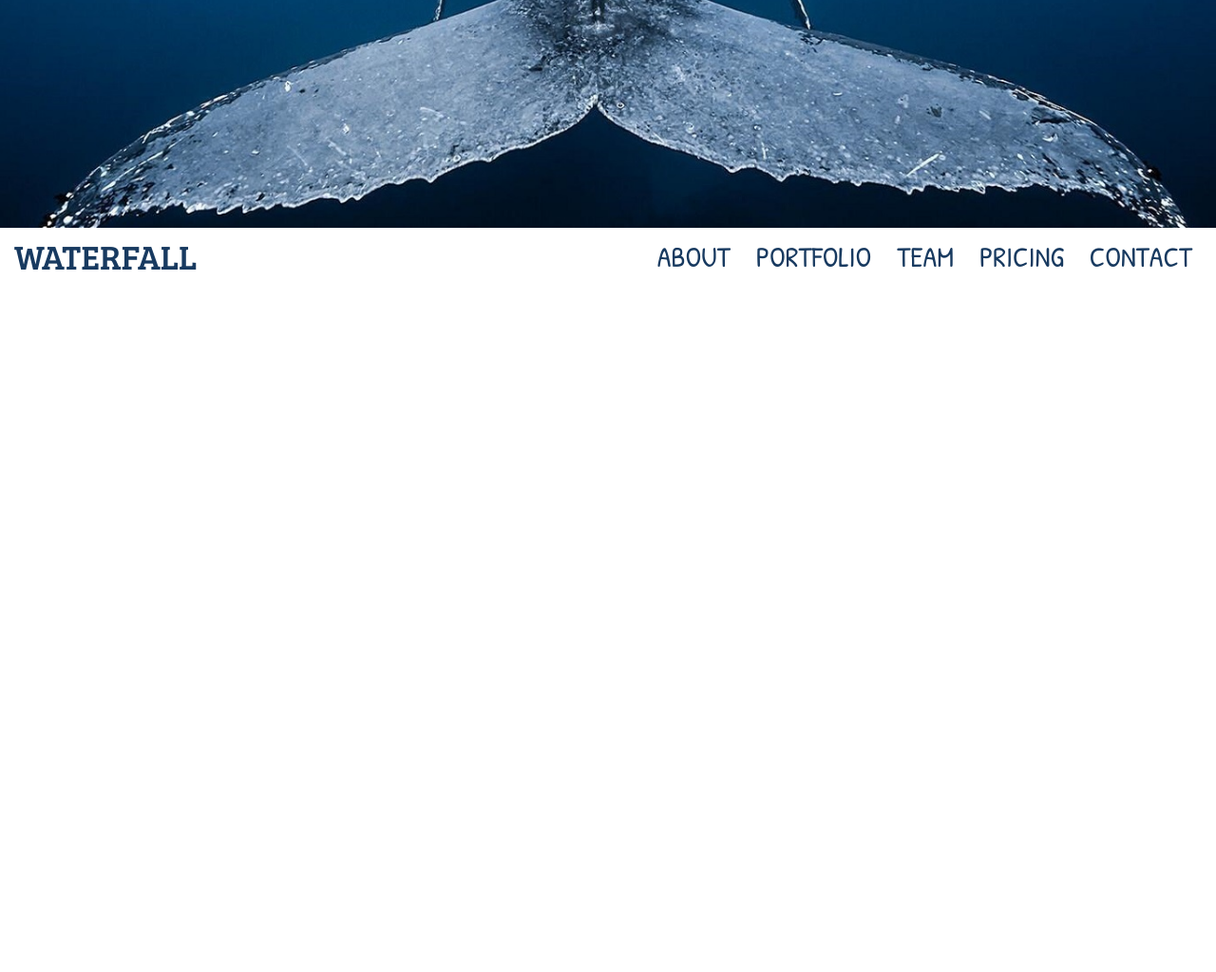
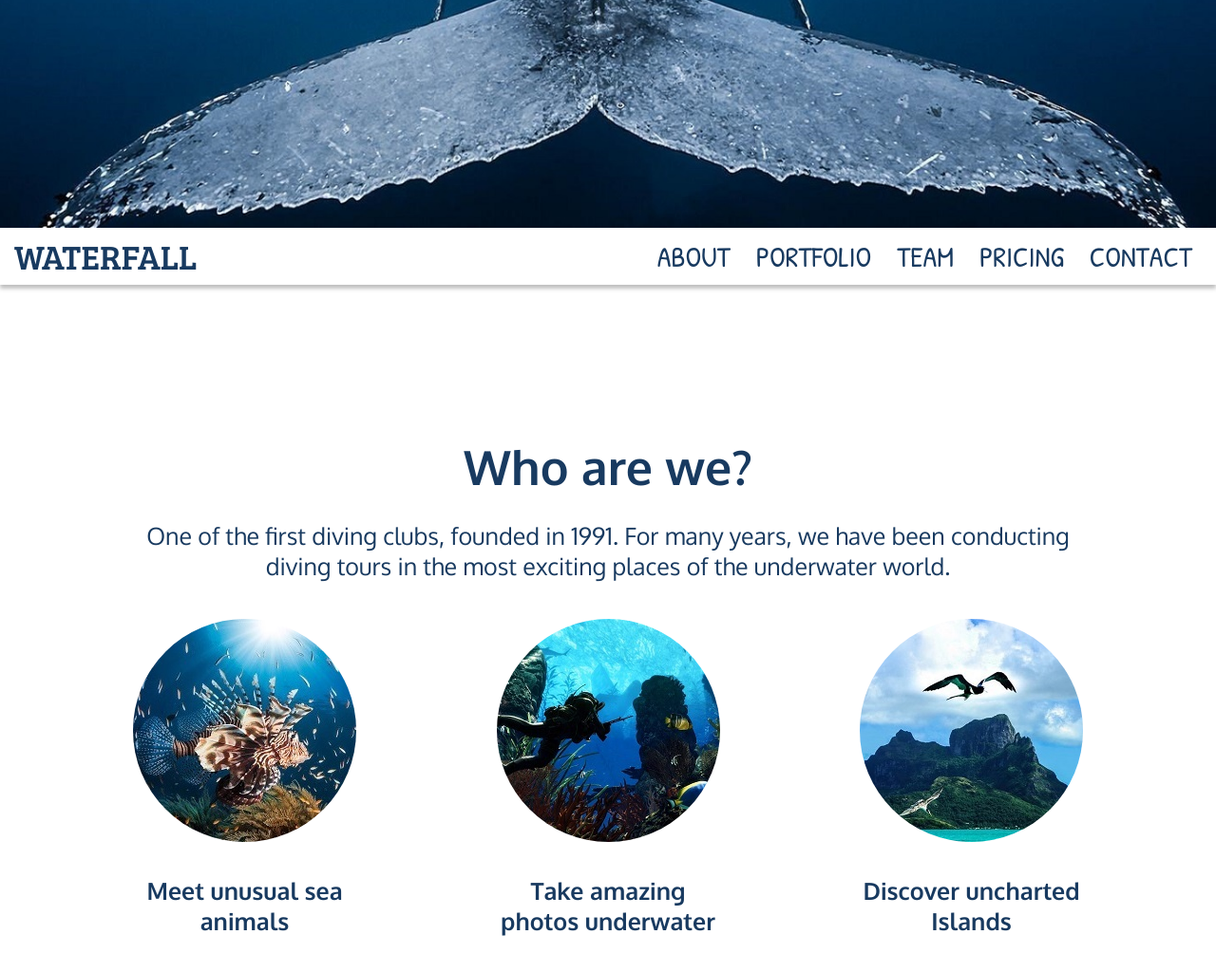
Before and after one commit to thediankina/lab-frontend, a plain HTML site: page index.html in a window 1280 px wide. Shown: the part 560-1584 px from the top of the page at 95% size. Before the commit the page ends 860 px from the top, so only its background shows below. Drawn offline with Linux system fonts and the light colour scheme; a web font is replaced by a local one.

Commit message:
Создан блок About

```diff
--- a/css/main.css
+++ b/css/main.css
@@ -94,3 +94,48 @@ h1, h2, h3 {
     text-decoration: none;
     color: #183A60;
 }
+
+/* section */
+.section {
+    padding: 160px 0;
+}
+
+.section__header {
+    width: 100%;
+    max-width: 1000px;
+    margin: 0 auto 40px;
+    text-align: center;
+}
+
+.section__title {
+    font-family: 'Oxygen', sans-serif;
+    font-size: 50px;
+}
+
+.section__text {
+    font-size: 25px;
+}
+
+/* about */
+.about {
+    width: 100%;
+    max-width: 1000px;
+    margin: 0 auto 40px;
+    display: flex;
+    justify-content: space-between;
+}
+
+.about__item {
+    width: 235px;
+}
+
+.about__img img {
+    border-radius: 140px;
+}
+
+.about__text {
+    font-size: 25px;
+    font-weight: bold;
+    margin: 28px 0 auto;
+    text-align: center;
+}
--- a/index.html
+++ b/index.html
@@ -30,4 +30,34 @@
         </div>
     </div>
 </header>
+<section class="section">
+    <div class="container">
+        <div class="section__header">
+            <h2 class="section__title">Who are we?</h2>
+            <div class="section__text">
+                <p>One of the first diving clubs, founded in 1991. For many years, we have been conducting diving tours in the most exciting places of the underwater world.</p>
+            </div>
+        </div>
+        <div class="about">
+            <div class="about__item">
+                <div class="about__img">
+                    <img src="images/about/animals.jpg" alt="">
+                </div>
+                <div class="about__text">Meet unusual sea animals</div>
+            </div>
+            <div class="about__item">
+                <div class="about__img">
+                    <img src="images/about/photos.jpg" alt="">
+                </div>
+                <div class="about__text">Take amazing photos underwater</div>
+            </div>
+            <div class="about__item">
+                <div class="about__img">
+                    <img src="images/about/islands.jpg" alt="">
+                    <div class="about__text">Discover uncharted Islands</div>
+                </div>
+            </div>
+        </div>
+    </div>
+</section>
 </html>
```
Also changed, not shown: images/about/animals.jpg (added), images/about/islands.jpg (added), images/about/photos.jpg (added).
